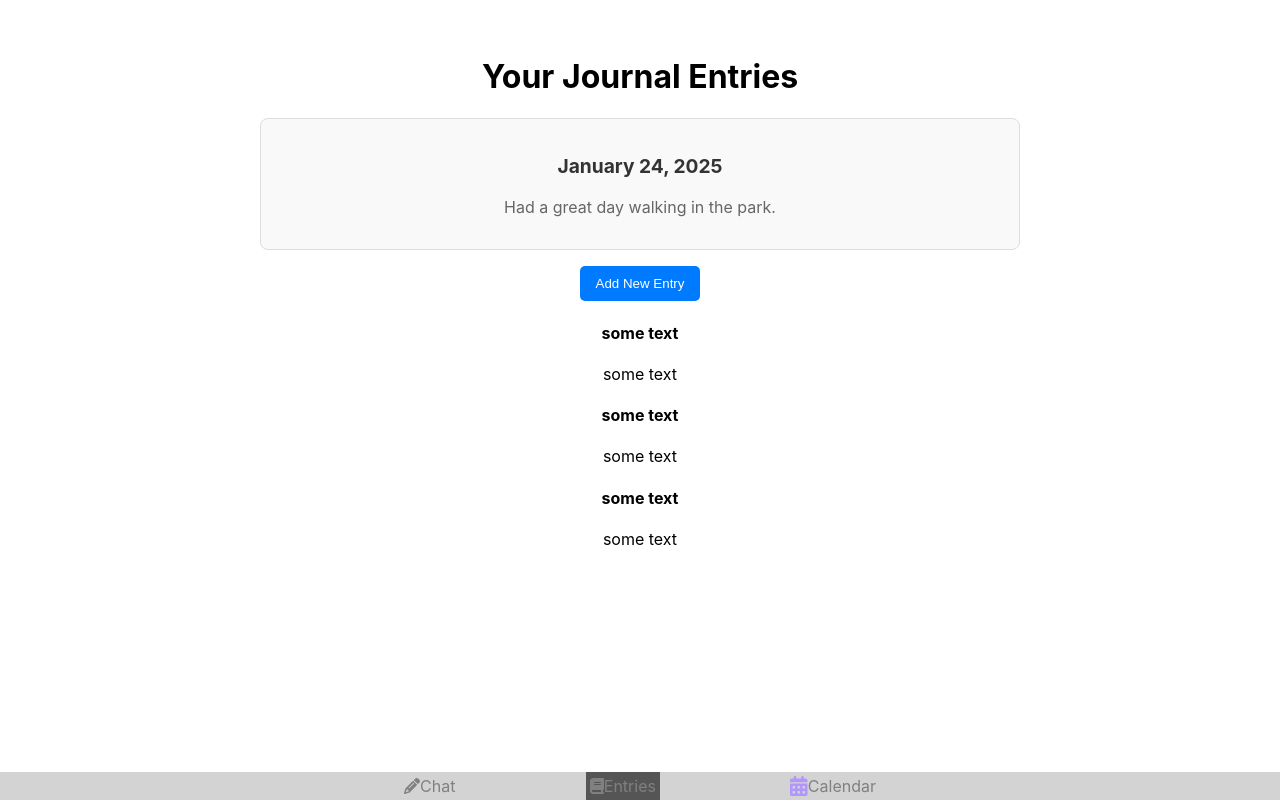
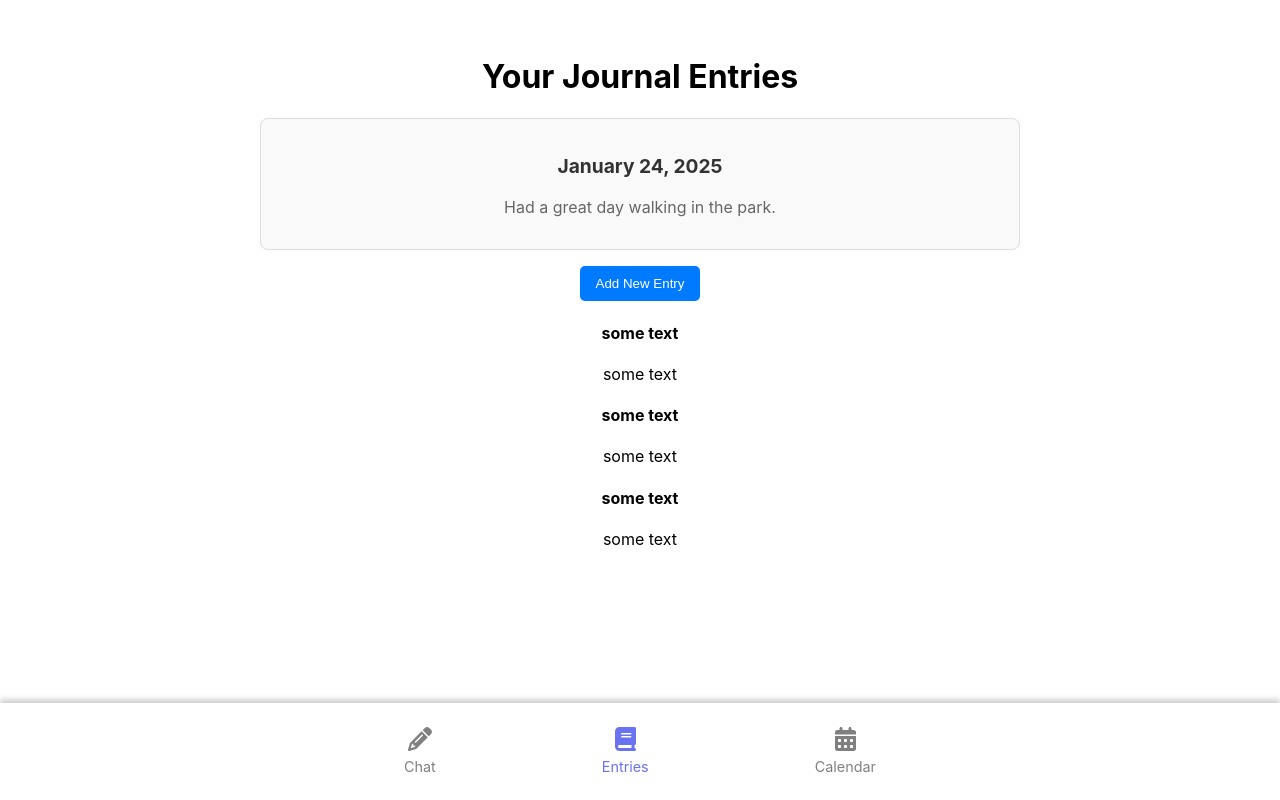
Before and after one commit to Shaquif/QHacks2025, a React (Create React App) app in the folder client/: page /Entries in a window 1280 px wide. Built offline with nearby package versions, Linux system fonts and the light colour scheme.

Commit message:
finished navbar

```diff
--- a/client/src/Navbar.js
+++ b/client/src/Navbar.js
@@ -5,15 +5,15 @@ import { faPencil, faBook, faCalendarDays } from '@fortawesome/free-solid-svg-ic
 export default function Navbar() {
   return (
     <nav className="nav">
-      <ul>
-        <CustomLink to = "/chat"><FontAwesomeIcon icon={faPencil}/>
-        Chat</CustomLink>
+      <ul className="chat">
+        <CustomLink to = "/chat"><div className="navLink"><div className="icon"><FontAwesomeIcon icon={faPencil} size="xl"/></div><span>Chat</span></div>
+        </CustomLink>
       </ul>
-      <ul>
-      <CustomLink to="/entries"><FontAwesomeIcon icon={faBook}/>Entries</CustomLink>
+      <ul className="entries">
+      <CustomLink to="/entries"><div className="navLink"><div className="icon"><FontAwesomeIcon icon={faBook} size="xl"/></div><span>Entries</span></div></CustomLink>
       </ul>
-      <ul>
-      <CustomLink to="/calendar"><FontAwesomeIcon icon={faCalendarDays} size="lg" style={{color: "#B197FC",}} />Calendar</CustomLink>
+      <ul className="calendar">
+      <CustomLink to="/calendar"><div className="navLink"><div className="icon"><FontAwesomeIcon icon={faCalendarDays} size="xl"/></div><span>Calendar</span></div></CustomLink>
       </ul>
     </nav>
   )
--- a/client/src/styles.css
+++ b/client/src/styles.css
@@ -23,10 +23,15 @@
     bottom: 0;
     width: 100%;
     z-index: 5;
-    background-color: lightgrey;
+    background-color: rgb(255, 255, 255);
     text-align: center;
     padding-left: 400px;
     padding-right: 400px;
+    padding-bottom: 20px;
+    padding-top: 20px;
+    -webkit-box-shadow: 0px -4px 5px 0px rgb(197, 197, 197);
+-moz-box-shadow: 0px -4px 5px 0px rgb(216, 216, 216);
+box-shadow: 0px -4px 5px 0px rgb(211, 211, 211);
   }
   .nav ul {
     padding: 0;
@@ -43,10 +48,22 @@
     padding: .25rem;
   }
 
-  .nav li.active {
-    background-color: #555;
+  .nav li:hover {
+    color:#6972F0
   }
 
-  .nav li:hover {
-    background-color: #777;
+  .chat li.active,
+  .calendar li.active,
+  .entries li.active {
+      color: #6972F0;
   }
+
+  .icon{
+    margin-bottom: auto; /* Push icon to the top */
+    padding-bottom: 5px;
+}
+
+.navLink span {
+    margin-top: auto; /* Push text to the bottom */
+    font-size: 0.9rem; /* Adjust size if needed */
+}
```
